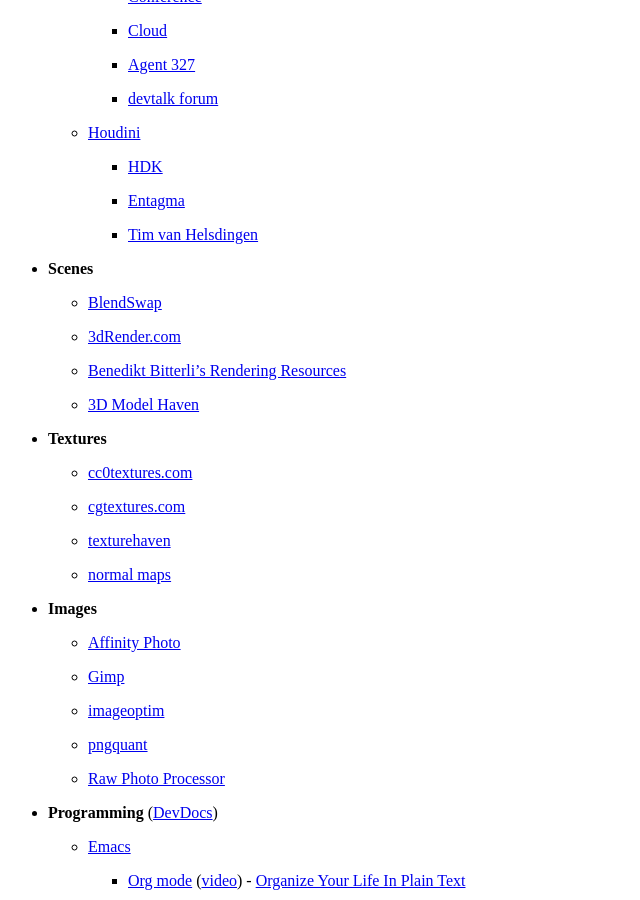
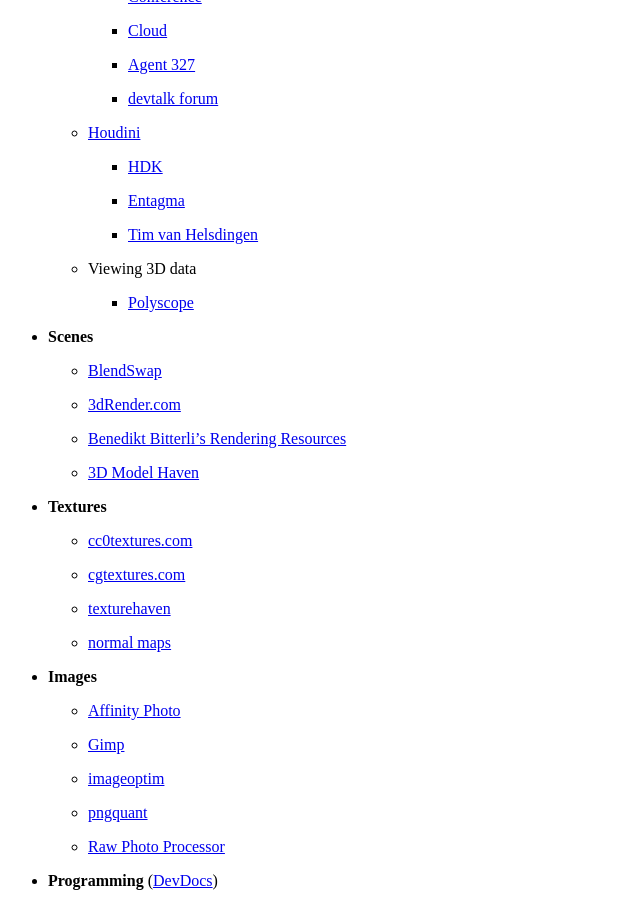
Before and after one commit to wahn/jan_walter_org, a Jekyll site: the page built from links/index.md, in a window 1280 px wide and 900 px high, scrolled down 3933 px. Shown: the whole window, without its empty margins (0-640 px from the left). Built offline with Jekyll 4.4.1, drawn with Linux system fonts in a browser that asks for light colours; Markdown is read by kramdown in place of the engine named in the settings.

Commit message:
Adding Polyscope to the links page.

```diff
--- a/links/index.md
+++ b/links/index.md
@@ -260,6 +260,10 @@
         + [Entagma](https://entagma.com/)
 
         + [Tim van Helsdingen](https://timvanhelsdingen.com/howdini101-master-the-fundamentals/)
+
+    - Viewing 3D data
+
+        + [Polyscope](http://polyscope.run)
 
 * __Scenes__
 
```
